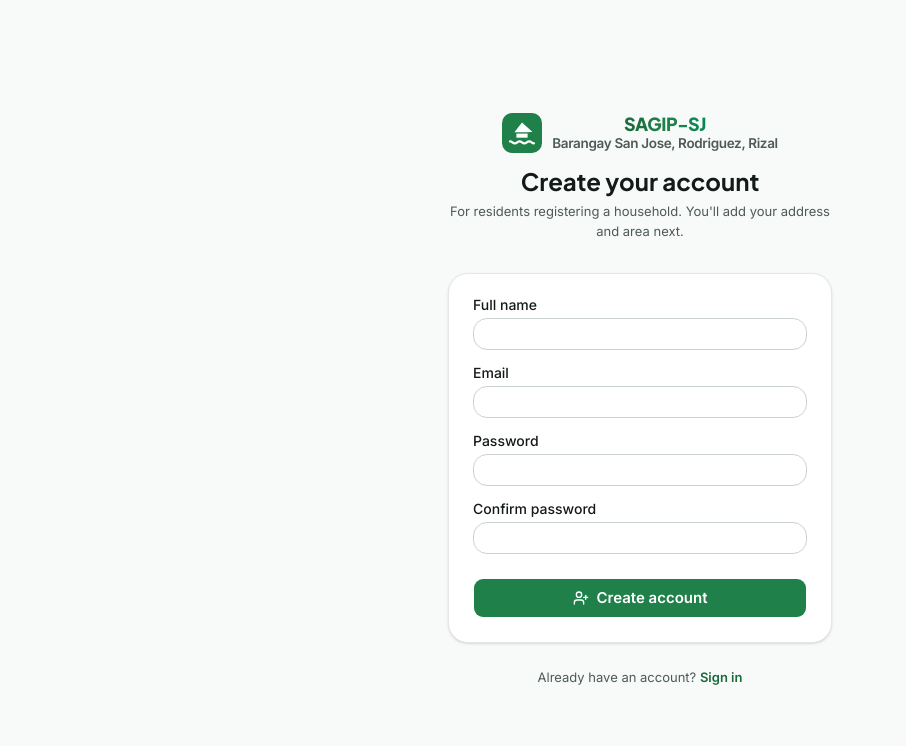
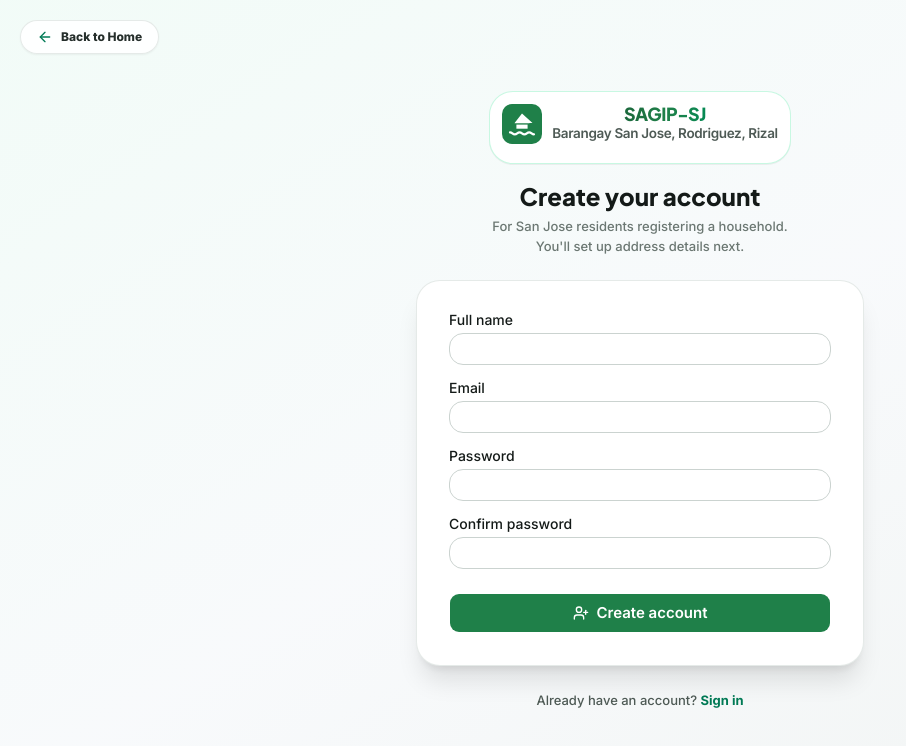
Before and after one commit to MaChewwwww/Project_Pitching, a Next.js app in the folder apps/web/: page /register in a window 1280 px wide. Shown: the top 746 px of the page, without its empty margins (0-906 px from the left). Built offline with nearby package versions, Linux system fonts and the light colour scheme; no server answers.

Commit message:
refactor(web): overhaul auth pages login & register with top-left Back to Home button
Add floating top-left Back to Home button to /login and /register pages and elevate auth card containers.

Refs: FR-SYS-001, FR-SYS-002, NFR-UX-001

```diff
--- a/apps/web/src/app/(auth)/login/page.tsx
+++ b/apps/web/src/app/(auth)/login/page.tsx
@@ -1,36 +1,46 @@
 import Link from "next/link";
+import { ArrowLeft } from "lucide-react";
 
 import { LogoLockup } from "@/components/common/logo";
 import { LoginForm } from "@/components/features/auth/login-form";
 
 /**
- * Login for both barangay staff and self-registered residents (`head` role) —
- * FR-SYS-002. Standalone — no public shell (`apps/web/src/app/(auth)/README.md`).
- *
- * FR-SYS-001 (resident self-registration) now has a real `/register` flow;
- * this page's copy used to say otherwise.
+ * Login for both barangay staff and self-registered residents (`head` role) — FR-SYS-002.
  */
 export default function LoginPage() {
   return (
-    <div className="flex min-h-screen items-center justify-center bg-neutral-50 px-4 py-12">
-      <div className="w-full max-w-sm">
-        <div className="mb-8 flex flex-col items-center gap-3 text-center">
-          <LogoLockup size={40} />
-          <div>
-            <h1 className="text-h2 text-neutral-900">Sign in</h1>
-            <p className="text-body-sm mt-1 text-neutral-600">
-              For admins, BHWs, SK officers, and residents with a household account.
+    <div className="relative flex min-h-screen items-center justify-center bg-gradient-to-br from-emerald-50/50 via-slate-50 to-neutral-100 px-4 py-16">
+      {/* Top Left Floating Back to Home Button */}
+      <Link
+        href="/"
+        className="fixed top-5 left-5 z-50 inline-flex items-center gap-2 rounded-full border border-neutral-200/90 bg-white/90 px-4 py-2 text-xs font-extrabold text-neutral-800 shadow-xs backdrop-blur-md hover:border-emerald-600/40 hover:bg-emerald-50/80 hover:text-emerald-950 transition-all cursor-pointer"
+      >
+        <ArrowLeft aria-hidden className="size-4 text-emerald-700 shrink-0" />
+        <span>Back to Home</span>
+      </Link>
+
+      <div className="w-full max-w-md">
+        <div className="mb-6 flex flex-col items-center gap-3 text-center">
+          <div className="rounded-2xl border border-emerald-200/60 bg-white p-3 shadow-2xs">
+            <LogoLockup size={40} />
+          </div>
+          <div className="mt-1">
+            <h1 className="text-h2 font-black text-neutral-900">Sign in to SAGIP-SJ</h1>
+            <p className="text-body-sm mt-1 font-medium text-neutral-500 max-w-xs mx-auto">
+              For admins, BHWs, SK officers, and registered household members.
             </p>
           </div>
         </div>
 
-        <LoginForm />
+        <div className="rounded-2xl border border-neutral-200/90 bg-white p-6 sm:p-8 shadow-xl backdrop-blur-md">
+          <LoginForm />
+        </div>
 
-        <p className="text-body-sm mt-6 text-center text-neutral-600">
+        <p className="text-body-sm mt-6 text-center text-neutral-600 font-medium">
           Registering a household?{" "}
           <Link
             href="/register"
-            className="text-primary-700 font-semibold hover:underline"
+            className="text-emerald-700 font-bold hover:text-emerald-900 hover:underline"
           >
             Create an account
           </Link>
--- a/apps/web/src/app/(auth)/register/page.tsx
+++ b/apps/web/src/app/(auth)/register/page.tsx
@@ -1,33 +1,47 @@
 import Link from "next/link";
+import { ArrowLeft } from "lucide-react";
 
 import { LogoLockup } from "@/components/common/logo";
 import { RegisterForm } from "@/components/features/auth/register-form";
 
 /**
- * Resident self-registration (FR-SYS-001). Deliberately minimal — account
- * basics only. The household itself (address, area, map pin) is captured
- * afterwards at `/portal/onboarding`, not here.
+ * Resident self-registration (FR-SYS-001).
  */
 export default function RegisterPage() {
   return (
-    <div className="flex min-h-screen items-center justify-center bg-neutral-50 px-4 py-12">
-      <div className="w-full max-w-sm">
-        <div className="mb-8 flex flex-col items-center gap-3 text-center">
-          <LogoLockup size={40} />
-          <div>
-            <h1 className="text-h2 text-neutral-900">Create your account</h1>
-            <p className="text-body-sm mt-1 text-neutral-600">
-              For residents registering a household. You&apos;ll add your address and area
-              next.
+    <div className="relative flex min-h-screen items-center justify-center bg-gradient-to-br from-emerald-50/50 via-slate-50 to-neutral-100 px-4 py-16">
+      {/* Top Left Floating Back to Home Button */}
+      <Link
+        href="/"
+        className="fixed top-5 left-5 z-50 inline-flex items-center gap-2 rounded-full border border-neutral-200/90 bg-white/90 px-4 py-2 text-xs font-extrabold text-neutral-800 shadow-xs backdrop-blur-md hover:border-emerald-600/40 hover:bg-emerald-50/80 hover:text-emerald-950 transition-all cursor-pointer"
+      >
+        <ArrowLeft aria-hidden className="size-4 text-emerald-700 shrink-0" />
+        <span>Back to Home</span>
+      </Link>
+
+      <div className="w-full max-w-md">
+        <div className="mb-6 flex flex-col items-center gap-3 text-center">
+          <div className="rounded-2xl border border-emerald-200/60 bg-white p-3 shadow-2xs">
+            <LogoLockup size={40} />
+          </div>
+          <div className="mt-1">
+            <h1 className="text-h2 font-black text-neutral-900">Create your account</h1>
+            <p className="text-body-sm mt-1 font-medium text-neutral-500 max-w-xs mx-auto">
+              For San Jose residents registering a household. You&apos;ll set up address details next.
             </p>
           </div>
         </div>
 
-        <RegisterForm />
+        <div className="rounded-2xl border border-neutral-200/90 bg-white p-6 sm:p-8 shadow-xl backdrop-blur-md">
+          <RegisterForm />
+        </div>
 
-        <p className="text-body-sm mt-6 text-center text-neutral-600">
+        <p className="text-body-sm mt-6 text-center text-neutral-600 font-medium">
           Already have an account?{" "}
-          <Link href="/login" className="text-primary-700 font-semibold hover:underline">
+          <Link
+            href="/login"
+            className="text-emerald-700 font-bold hover:text-emerald-900 hover:underline"
+          >
             Sign in
           </Link>
         </p>
--- a/apps/web/src/components/features/auth/login-form.tsx
+++ b/apps/web/src/components/features/auth/login-form.tsx
@@ -55,7 +55,7 @@ export function LoginForm() {
     <form
       onSubmit={handleSubmit(onSubmit)}
       noValidate
-      className="flex flex-col gap-4 rounded-[20px] border border-neutral-200 bg-white p-6 shadow-sm"
+      className="flex flex-col gap-4"
     >
       {serverError ? (
         <div
--- a/apps/web/src/components/features/auth/register-form.tsx
+++ b/apps/web/src/components/features/auth/register-form.tsx
@@ -73,7 +73,7 @@ export function RegisterForm() {
     <form
       onSubmit={handleSubmit(onSubmit)}
       noValidate
-      className="flex flex-col gap-4 rounded-[20px] border border-neutral-200 bg-white p-6 shadow-sm"
+      className="flex flex-col gap-4"
     >
       {serverError ? (
         <div
```
